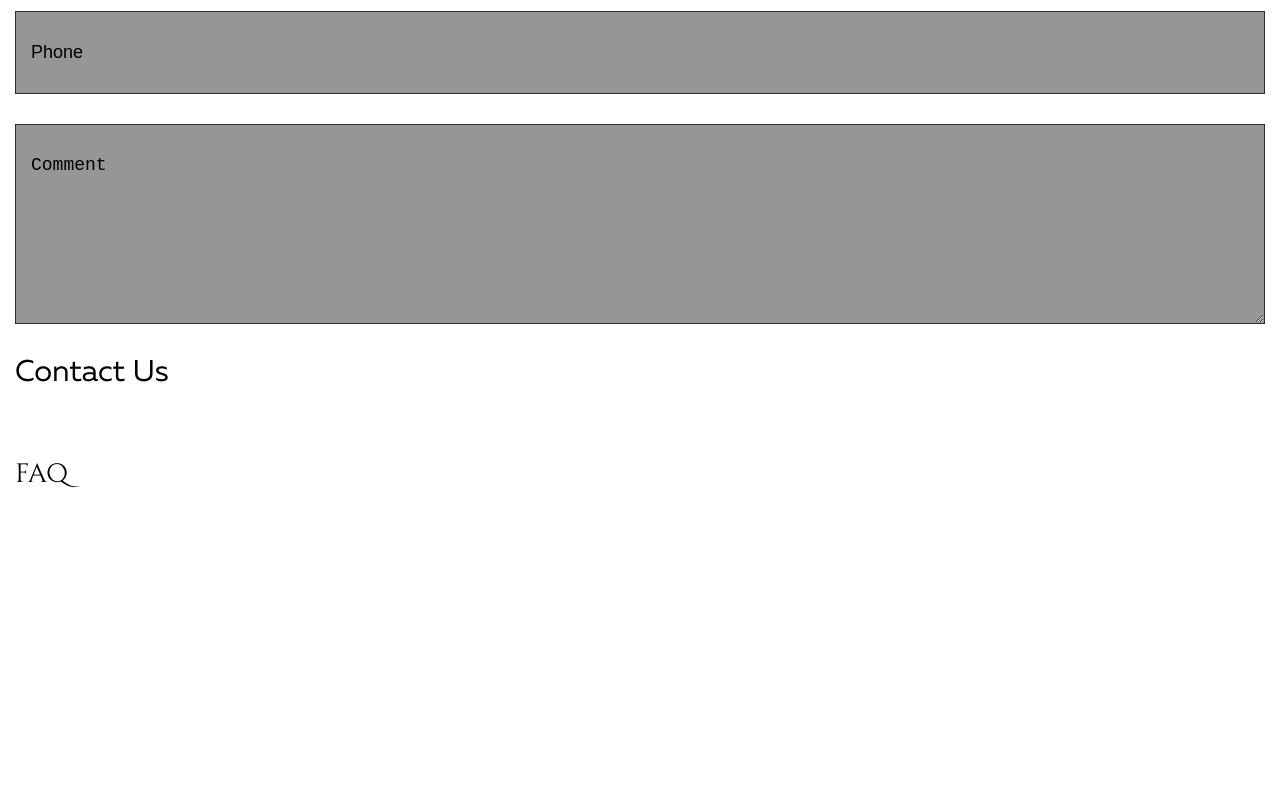
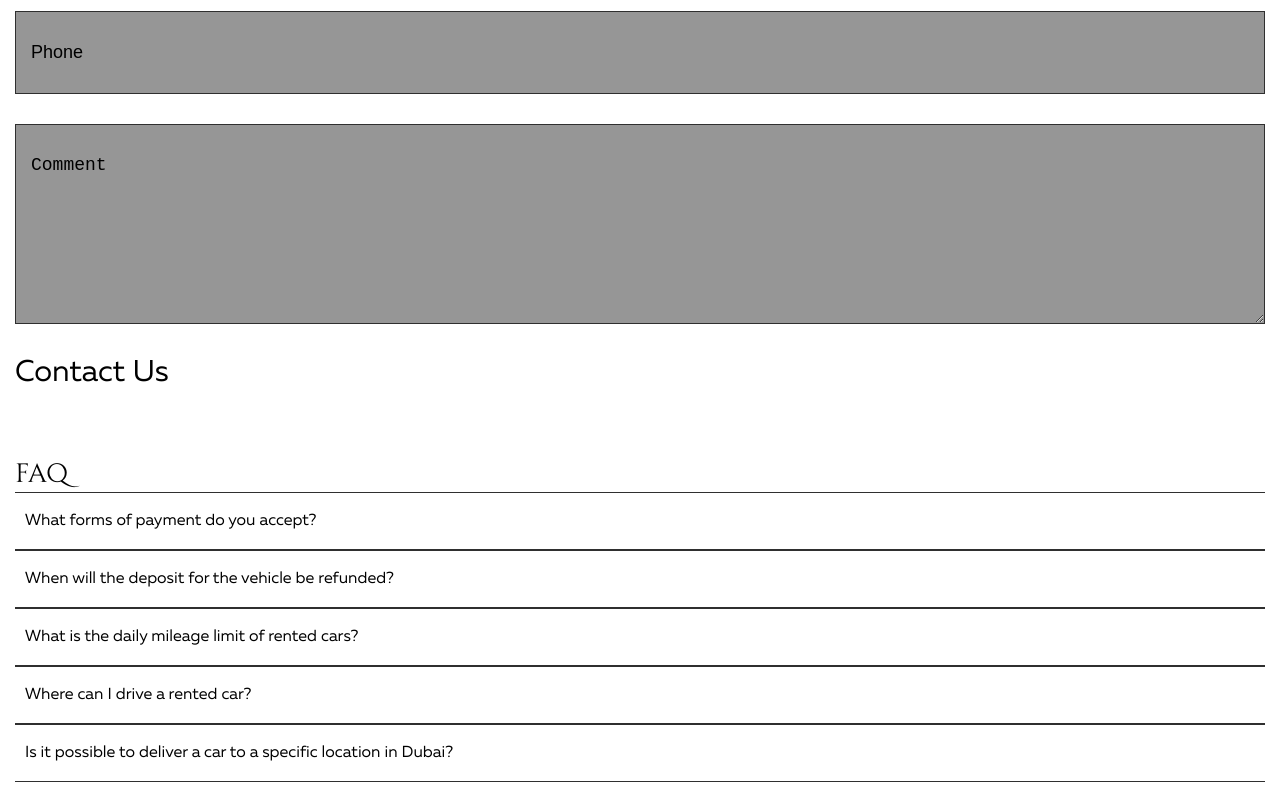
Before and after one commit to vitalij99/lemonCar, a Next.js app: page / in a window 1280 px wide. Shown: the part 4397-5197 px from the top of the page. Before the commit the page ends 4919 px from the top, so only its background shows below. Built offline with nearby package versions, Linux system fonts and the light colour scheme.

Commit message:
add dropdown

```diff
--- /dev/null
+++ b/app/_componets/Dropdown/Dropdown.js
@@ -0,0 +1,28 @@
+'use client';
+import { useState } from 'react';
+import style from './Dropdown.module.scss';
+
+const Dropdown = ({ title, children }) => {
+  const [isOpen, setIsOpen] = useState(false);
+
+  const handleTagle = () => {
+    setIsOpen(!isOpen);
+  };
+
+  return (
+    <div>
+      <button
+        className={isOpen ? `${style.button} ${style.visible}` : style.button}
+        onClick={handleTagle}
+      >
+        <h3 className={style.title}>{title}</h3>
+      </button>
+
+      <div className={isOpen ? `${style.wrapp} ${style.visible}` : style.wrapp}>
+        {children}
+      </div>
+    </div>
+  );
+};
+
+export default Dropdown;
--- /dev/null
+++ b/app/_componets/Dropdown/Dropdown.module.scss
@@ -0,0 +1,52 @@
+.button {
+  width: 100%;
+  padding: 20px 10px;
+  position: relative;
+
+  background-color: transparent;
+  border: none;
+  border-top: 1px solid #2f2f2f;
+  border-bottom: 1px solid #2f2f2f;
+  cursor: pointer;
+
+  text-align: start;
+
+  &::after {
+    content: '';
+    position: absolute;
+    top: 50%;
+    right: 0;
+    background-image: url('../../../public/images/mdi_arrow-r.svg');
+    transform: translate(0, -50%) rotate(90deg);
+
+    width: 32px;
+    height: 32px;
+
+    background-size: auto;
+    background-repeat: no-repeat;
+  }
+  &.visible::after {
+    transform: translate(0, -50%) rotate(-90deg);
+  }
+}
+.title {
+  color: var(--text, #fff);
+  font-family: var(--font-muller);
+  font-size: 16px;
+  font-style: normal;
+  font-weight: 400;
+  line-height: normal;
+}
+.wrapp {
+  display: none;
+  padding: 20px 0;
+  transform: translateY(-100%);
+  opacity: 0;
+}
+.visible {
+  display: block;
+  opacity: 1;
+
+  transform: scale(1) translate(0, 0);
+  transition: transform 0.5s ease-in-out;
+}
--- a/app/_componets/Faq/Faq.js
+++ b/app/_componets/Faq/Faq.js
@@ -1,12 +1,47 @@
-import React from 'react';
 import Container from '../Container/Container';
+import Dropdown from '../Dropdown/Dropdown';
 import styleTitle from '../Advantage/advantage.module.scss';
+import style from './faq.module.scss';
+
+const FAQDROP = [
+  {
+    title: 'What forms of payment do you accept?',
+    page: 'We accept a variety of payment methods to provide maximum comfort for our customers. We currently accept cash payments, Visa, MasterCard and American Express credit cards, as well as electronic transfers through popular payment systems such as PayPal and Apple Pay. Our goal is to provide convenience and reliability in all payment transactions so that you can enjoy our services without any worries.',
+  },
+  {
+    title: 'When will the deposit for the vehicle be refunded?',
+    page: 'The refund of the car deposit is determined by the agreement you conclude with our company at the time of renting. Usually, the deposit is refunded after you return the car in the appropriate condition and in accordance with the terms of the agreement. This process may take several business days to process, but we always try to do it as soon as possible so that you can get your deposit back. Detailed deposit refund terms may vary, so we recommend checking your agreement or contacting our customer service department for exact information.',
+  },
+  {
+    title: 'What is the daily mileage limit of rented cars?',
+    page: 'Our daily mileage limit for rented cars typically varies depending on the type of vehicle you rented and the terms of your rental agreement. However, a common mileage limit is around 100 to 150 miles per day. This limit is in place to ensure the proper maintenance and condition of our rental vehicles. If you exceed the daily mileage limit, additional charges per mile/kilometer driven may apply. Please refer to your rental agreement or contact our customer service team for the specific mileage limit associated with your rental. We want to ensure that you have a clear understanding of the terms to make your rental experience as smooth as possible.',
+  },
+  {
+    title: 'Where can I drive a rented car?',
+    page: ' Most rental cars can be used for local driving within the city or region where you rented the vehicle. This typically includes driving within the same or province.',
+  },
+  {
+    title: 'Is it possible to deliver a car to a specific location in Dubai?',
+    page: "Yes, it is possible to arrange for car delivery to a specific location in Dubai through our rental service. We offer the convenience of delivering your rented car to your desired location within Dubai, whether it's an airport, hotel, residence, or any other specified address. This service is designed to make your car rental experience as seamless as possible. Simply let us know your delivery location and the vehicle you require, and we'll work to accommodate your request, ensuring you have a hassle-free start to your journey in Dubai.",
+  },
+];
 
 const Faq = () => {
   return (
     <section>
       <Container>
         <h2 className={styleTitle.title_sec}>FAQ</h2>
+        <ul>
+          {FAQDROP.map((faq, i) => {
+            return (
+              <li key={i}>
+                <Dropdown Dropdown title={faq.title}>
+                  <p className={style.page}> {faq.page}</p>
+                </Dropdown>
+              </li>
+            );
+          })}
+        </ul>
       </Container>
     </section>
   );
--- /dev/null
+++ b/app/_componets/Faq/faq.module.scss
@@ -0,0 +1,9 @@
+.page {
+  color: var(--text, #fff);
+
+  font-family: var(--font-muller);
+  font-size: 20px;
+  font-style: normal;
+  font-weight: 400;
+  line-height: 1.4;
+}
```
